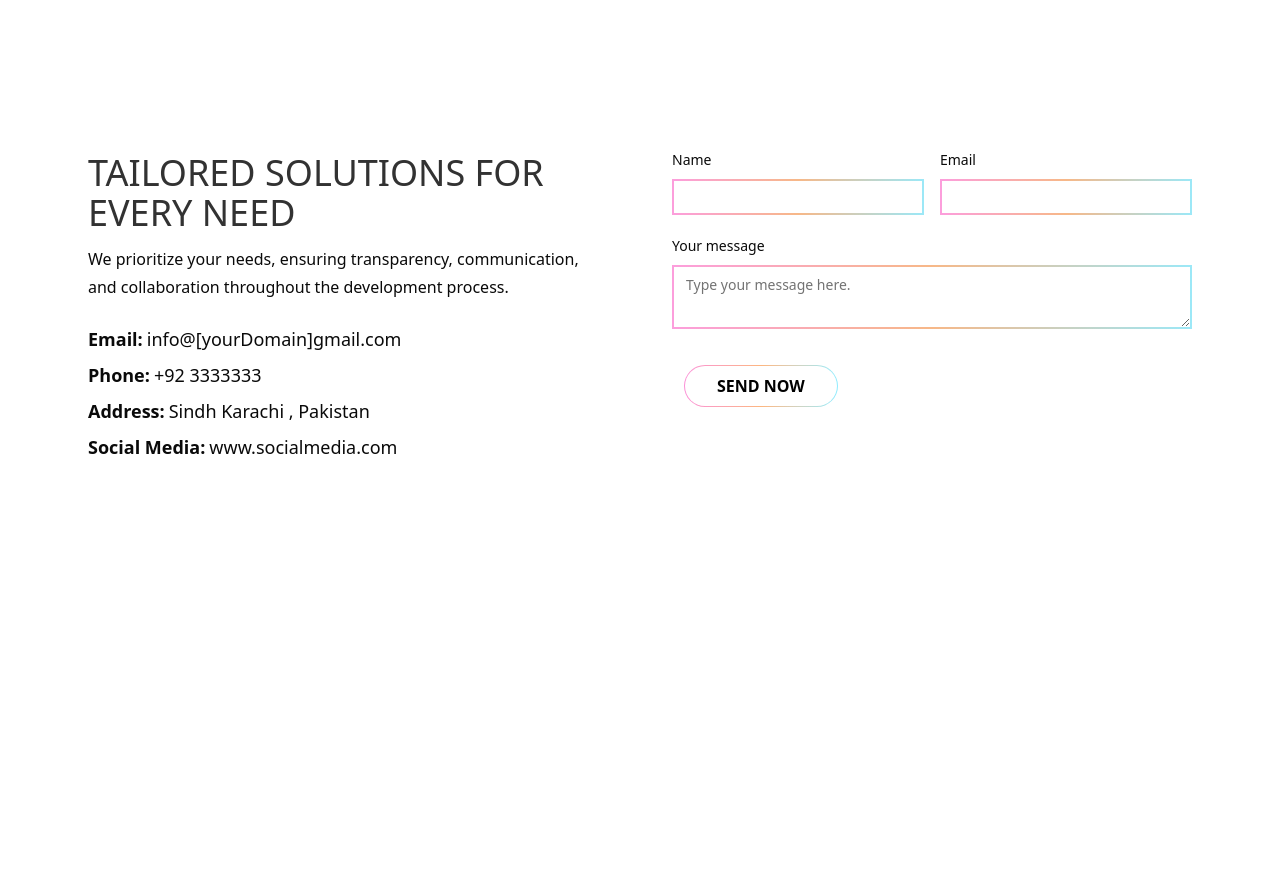
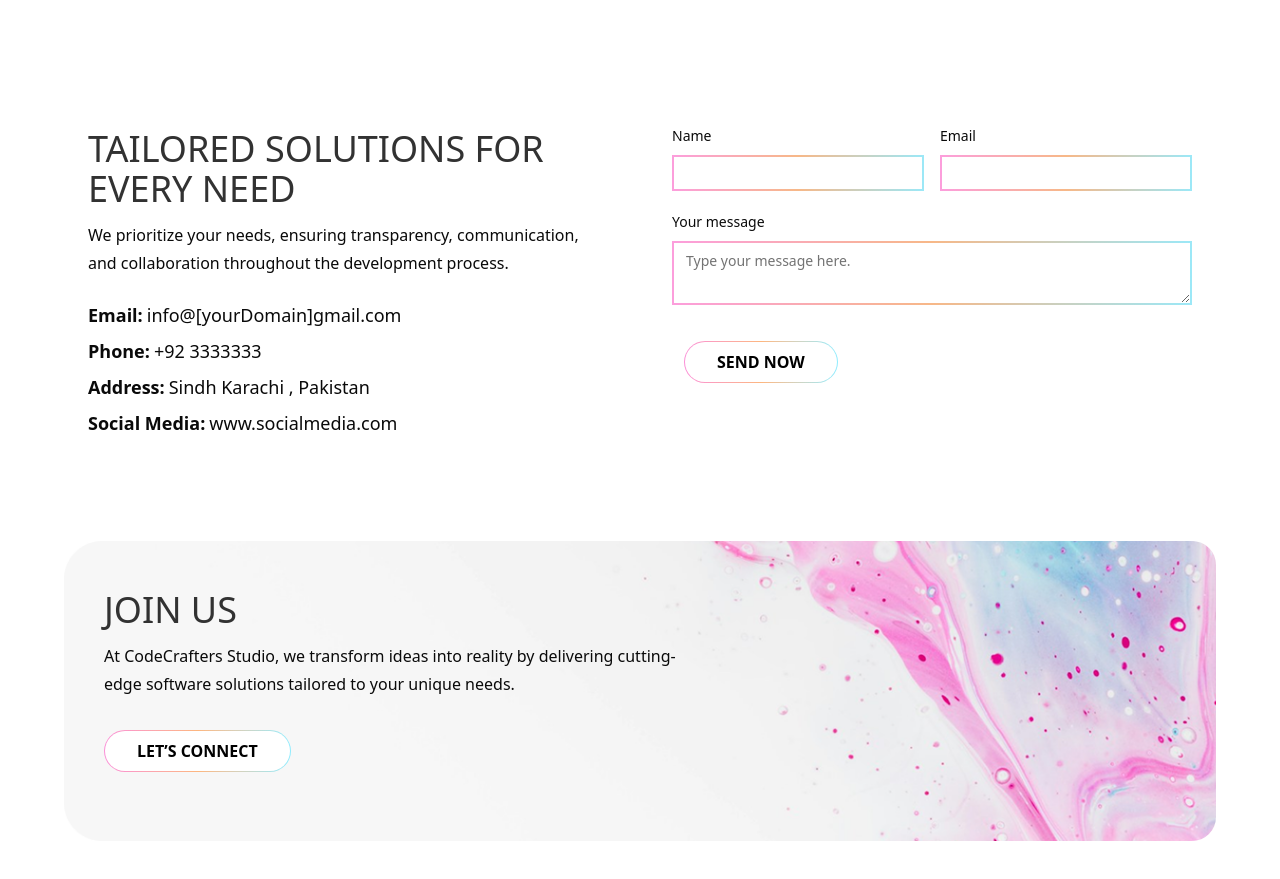
Before and after one commit to Maryammuhammadafzal/Software-house-Landing-page, a Next.js app: page / in a window 1280 px wide. Shown: the part 5220-6099 px from the top of the page. Before the commit the page ends 5769 px from the top, so only its background shows below. Built offline with nearby package versions, Linux system fonts and the light colour scheme; a web font is replaced by a local one.

Commit message:
created join section

```diff
--- a/app/contact/app.tsx
+++ b/app/contact/app.tsx
@@ -6,7 +6,7 @@ const ContactPage = () => {
   return (
     <div className="w-full h-auto flex justify-center items-center py-10">
       <div className="w-[90%] h-auto flex justify-between items-start gap-4 md:flex-row flex-col">
-        <div className="content flex w-[50%] p-6 flex-col items-start justify-start">
+        <div className="content flex w-[50%] px-6 flex-col items-start justify-start">
           <div className="heading flex flex-col text-2xl gap-3 max-w-lg leading-10">
             <h2 className="text-4xl font-medium uppercase">
               Tailored Solutions for Every Need
@@ -37,7 +37,7 @@ const ContactPage = () => {
           </div>
         </div>
 
-        <div className="form flex flex-col items-start justify-between gap-6 w-[50%] p-6 h-full">
+        <div className="form flex flex-col items-start justify-between gap-6 w-[50%] px-6 h-full">
           <div className="flex flex-col gap-6 h-auto w-full">
             <div className="flex flex-row max-lg:flex-wrap gap-4">
               <div className="grid w-full max-w-sm items-center gap-3">
--- a/app/page.tsx
+++ b/app/page.tsx
@@ -6,6 +6,7 @@ import Industries from "@/components/Industries";
 import PortfolioPage from "./portfolio/app";
 import TeamPage from "./team/page";
 import ContactPage from "./contact/app";
+import Join from "@/components/Join";
 
 export default function Home() {
   return (
@@ -17,6 +18,7 @@ export default function Home() {
   <PortfolioPage/>
   <TeamPage/>
   <ContactPage/>
+  <Join/>
  </div>
   );
 }
--- a/components/Join.tsx
+++ b/components/Join.tsx
@@ -0,0 +1,30 @@
+import React from "react";
+
+const Join = () => {
+  return (
+    <div className="w-full h-auto py-10 flex justify-center items-center">
+      <div
+        className="w-[90%] min-h-[300px] flex justify-between items-center px-10  bg-cover rounded-3xl"
+        style={{ backgroundImage: `url('/images/join-bg.png')` }}
+      >
+        <div className="flex flex-col  max-w-xl justify-start items-starttext-center">
+          <h1 className="text-4xl font-medium uppercase leading-16">
+            Join Us
+          </h1>
+          <p className="text-base leading-7">
+            At CodeCrafters Studio, we transform ideas into reality by
+            delivering cutting-edge software solutions tailored to your unique
+            needs.
+          </p>
+          <div className="inline-block my-8 w-fit p-[1px] bg-gradient-to-r from-[#FB8FD7] via-[#FDB67F] to-[#8DECFF] rounded-full">
+          <button className=" bg-white text-black px-8 py-2 uppercase rounded-full font-semibold">
+            {`Let’s Connect`}
+          </button>
+          </div>
+        </div>
+      </div>
+    </div>
+  );
+};
+
+export default Join;
```
Also changed, not shown: public/images/join-bg.png (added).
